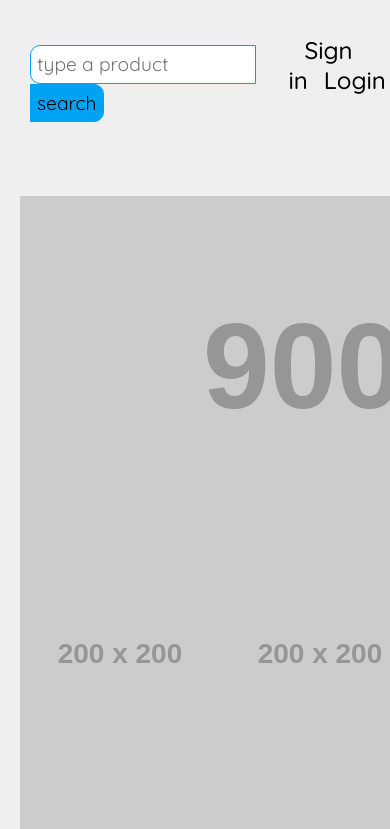
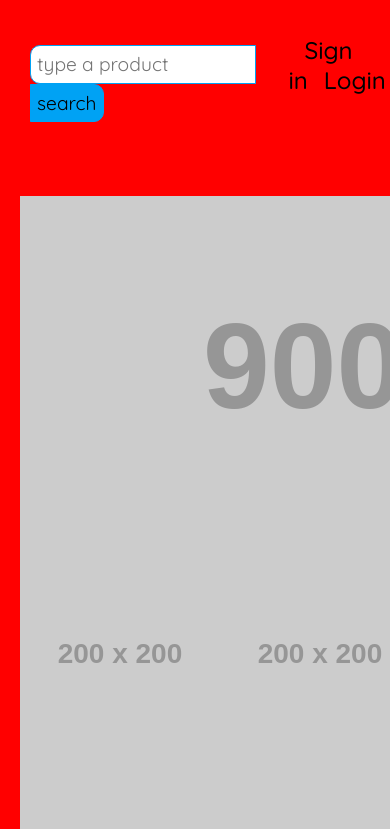
Before and after one commit to damszal/okshop, a React (Vite) app: page / in a window 390 px wide. Shown: the top 829 px of the page. Built offline with nearby package versions, Linux system fonts and the light colour scheme; a web font is replaced by a local one.

Commit message:
add media queries file

```diff
--- a/src/App.jsx
+++ b/src/App.jsx
@@ -9,8 +9,10 @@ import SignIn from './pages/SignIn.jsx'
 import Logotype from './components/logotype.jsx';
 import SearchBar from './components/SearchBar.jsx';
 import Basket from './components/Basket.jsx';
+
 import './App.css'
 import './index.css'
+import './css/mediaQuery/resolution.css'
 
 function App() {
 
--- /dev/null
+++ b/src/css/mediaQuery/resolution.css
@@ -0,0 +1,29 @@
+@media screen and (max-width:1280px ) {
+    body{
+        background-color: red;
+    }
+}
+
+@media screen and (max-width:1024px ) {
+    body{
+        background-color: red;
+    }
+}
+
+@media screen and (max-width:768px ) {
+    body{
+        background-color: red;
+    }
+}
+
+@media screen and (max-width:640px ) {
+    body{
+        background-color: red;
+    }
+}
+
+@media screen and (max-width:475px ) {
+    body{
+        background-color: red;
+    }
+}
```
